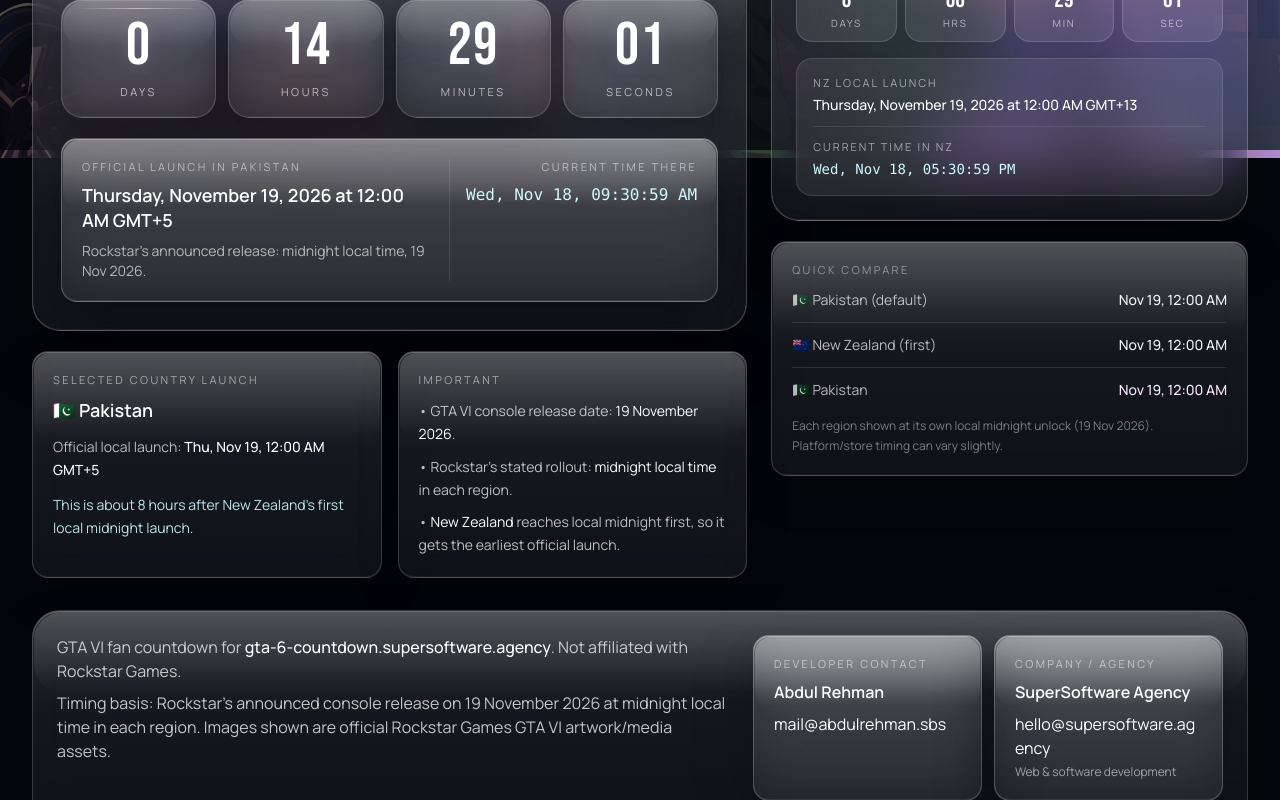
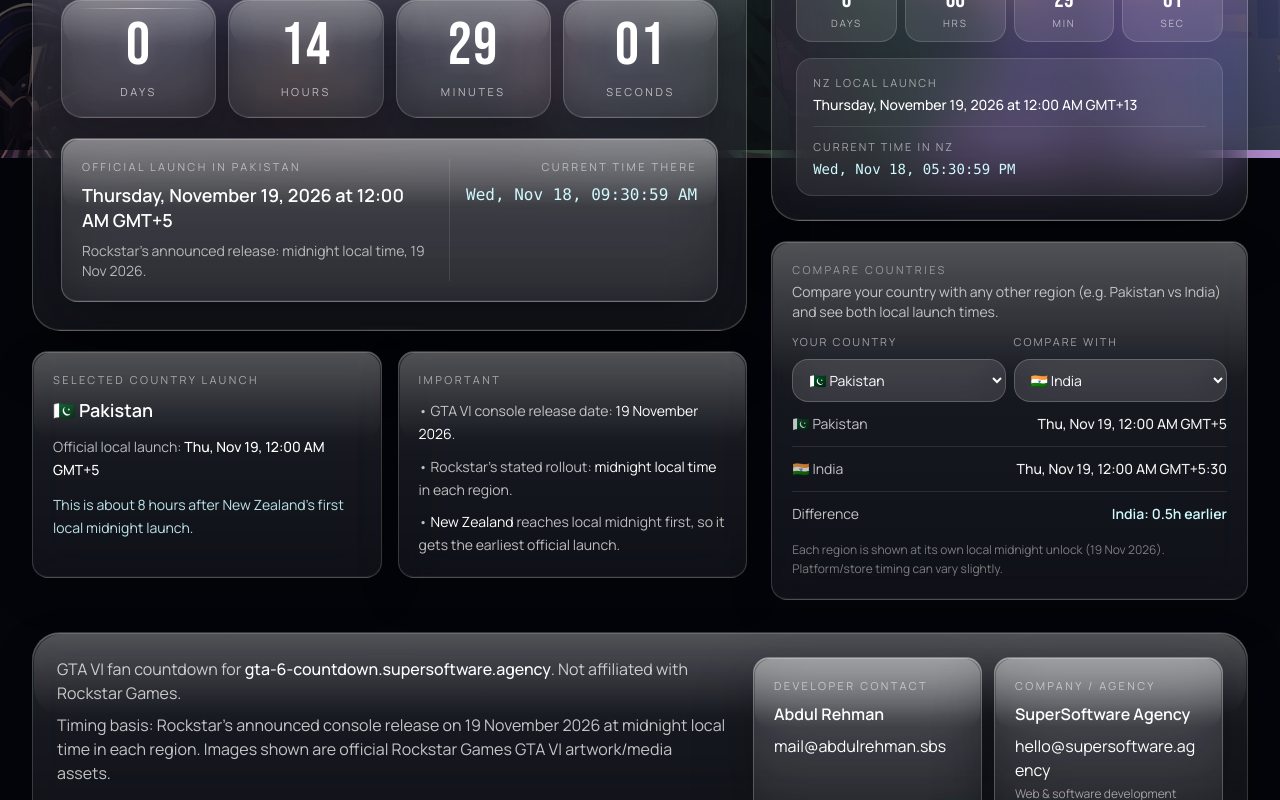
Before and after one commit to AbdulRehmanAzizSheikh/gta-6-world-countdoun, a Next.js app: page / in a window 1280 px wide. Shown: the part 650-1450 px from the top of the page. Built offline with nearby package versions, Linux system fonts and the light colour scheme.

Commit message:
Add dynamic compare countries (default India vs selected country)

```diff
--- a/src/components/countdown-app.tsx
+++ b/src/components/countdown-app.tsx
@@ -176,6 +176,7 @@ function CountryFacts({ country, now }: { country: CountryOption; now: number })
 
 export default function CountdownApp() {
   const [selectedCode, setSelectedCode] = useState(DEFAULT_COUNTRY_CODE);
+  const [compareCode, setCompareCode] = useState("IN");
   const [now, setNow] = useState(0);
 
   useEffect(() => {
@@ -189,6 +190,9 @@ export default function CountdownApp() {
     COUNTRIES.find((c) => c.code === DEFAULT_COUNTRY_CODE)!;
   const reference =
     COUNTRIES.find((c) => c.code === REFERENCE_COUNTRY_CODE) ?? COUNTRIES[0];
+  const compare =
+    COUNTRIES.find((c) => c.code === compareCode) ??
+    COUNTRIES.find((c) => c.code === "IN")!;
 
   const referenceLaunchMs = useMemo(
     () => getLaunchUtcMs(reference.timeZone),
@@ -197,6 +201,10 @@ export default function CountdownApp() {
   const selectedLaunchMs = useMemo(
     () => getLaunchUtcMs(selected.timeZone),
     [selected.timeZone],
+  );
+  const compareLaunchMs = useMemo(
+    () => getLaunchUtcMs(compare.timeZone),
+    [compare.timeZone],
   );
   const refDiff = now > 0 ? diffParts(referenceLaunchMs - now) : { days: 0, hours: 0, minutes: 0, seconds: 0, done: false };
 
@@ -219,6 +227,17 @@ export default function CountdownApp() {
     hour12: true,
     timeZoneName: "short",
   });
+  const compareLocalLaunchShort = formatInZone(compareLaunchMs, compare.timeZone, {
+    weekday: "short",
+    month: "short",
+    day: "numeric",
+    hour: "2-digit",
+    minute: "2-digit",
+    hour12: true,
+    timeZoneName: "short",
+  });
+  const compareDiffHours =
+    Math.round(((compareLaunchMs - selectedLaunchMs) / 3600000) * 10) / 10;
 
   const hoursDiff =
     Math.round(((selectedLaunchMs - referenceLaunchMs) / 3600000) * 10) / 10;
@@ -358,47 +377,66 @@ export default function CountdownApp() {
           </div>
 
           <div className="liquid-glass-soft rounded-2xl p-5">
-            <p className="text-[11px] uppercase tracking-[0.22em] text-white/45">Quick compare</p>
+            <p className="text-[11px] uppercase tracking-[0.22em] text-white/45">Compare countries</p>
+            <p className="mt-1 text-sm text-white/70">
+              Compare your country with any other region (e.g. Pakistan vs India) and see both local launch times.
+            </p>
+
+            <div className="mt-3 grid grid-cols-1 sm:grid-cols-2 gap-2">
+              <label className="text-[11px] uppercase tracking-[0.18em] text-white/55" htmlFor="compare-country">
+                Your country
+              </label>
+              <label className="text-[11px] uppercase tracking-[0.18em] text-white/55" htmlFor="compare-with">
+                Compare with
+              </label>
+              <select
+                id="compare-country"
+                value={selectedCode}
+                onChange={(e) => setSelectedCode(e.target.value)}
+                className="rounded-2xl border border-white/20 bg-white/10 px-3 py-2.5 text-sm text-white outline-none backdrop-blur-xl focus:bg-white/15"
+              >
+                {COUNTRIES.map((c) => (
+                  <option key={c.code} value={c.code} className="bg-[#111523] text-white">
+                    {c.flag} {c.name}
+                  </option>
+                ))}
+              </select>
+              <select
+                id="compare-with"
+                value={compareCode}
+                onChange={(e) => setCompareCode(e.target.value)}
+                className="rounded-2xl border border-white/20 bg-white/10 px-3 py-2.5 text-sm text-white outline-none backdrop-blur-xl focus:bg-white/15"
+              >
+                {COUNTRIES.map((c) => (
+                  <option key={c.code} value={c.code} className="bg-[#111523] text-white">
+                    {c.flag} {c.name}
+                  </option>
+                ))}
+              </select>
+            </div>
+
             <div className="mt-3 space-y-3 text-sm">
               <div className="flex items-start justify-between gap-4 border-b border-white/10 pb-3">
-                <span className="text-white/70">🇵🇰 Pakistan (default)</span>
-                <span className="text-right font-medium text-white/95">
-                  {formatInZone(getLaunchUtcMs("Asia/Karachi"), "Asia/Karachi", {
-                    month: "short",
-                    day: "numeric",
-                    hour: "2-digit",
-                    minute: "2-digit",
-                    hour12: true,
-                  })}
-                </span>
+                <span className="text-white/75">{selected.flag} {selected.name}</span>
+                <span className="text-right font-medium text-white/95">{selectedLocalLaunchShort}</span>
               </div>
               <div className="flex items-start justify-between gap-4 border-b border-white/10 pb-3">
-                <span className="text-white/70">🇳🇿 New Zealand (first)</span>
-                <span className="text-right font-medium text-white/95">
-                  {formatInZone(referenceLaunchMs, reference.timeZone, {
-                    month: "short",
-                    day: "numeric",
-                    hour: "2-digit",
-                    minute: "2-digit",
-                    hour12: true,
-                  })}
-                </span>
+                <span className="text-white/75">{compare.flag} {compare.name}</span>
+                <span className="text-right font-medium text-white/95">{compareLocalLaunchShort}</span>
               </div>
               <div className="flex items-start justify-between gap-4">
-                <span className="text-white/70">{selected.flag} {selected.name}</span>
-                <span className="text-right font-medium text-fuchsia-100">
-                  {formatInZone(selectedLaunchMs, selected.timeZone, {
-                    month: "short",
-                    day: "numeric",
-                    hour: "2-digit",
-                    minute: "2-digit",
-                    hour12: true,
-                  })}
+                <span className="text-white/75">Difference</span>
+                <span className="text-right font-semibold text-cyan-100">
+                  {compareDiffHours === 0
+                    ? "Same live moment"
+                    : compareDiffHours > 0
+                      ? `${compare.name}: ${compareDiffHours}h later`
+                      : `${compare.name}: ${Math.abs(compareDiffHours)}h earlier`}
                 </span>
               </div>
             </div>
             <p className="mt-4 text-xs text-white/45 leading-relaxed">
-              Each region shown at its own local midnight unlock (19 Nov 2026). Platform/store timing can vary slightly.
+              Each region is shown at its own local midnight unlock (19 Nov 2026). Platform/store timing can vary slightly.
             </p>
           </div>
         </aside>
```
